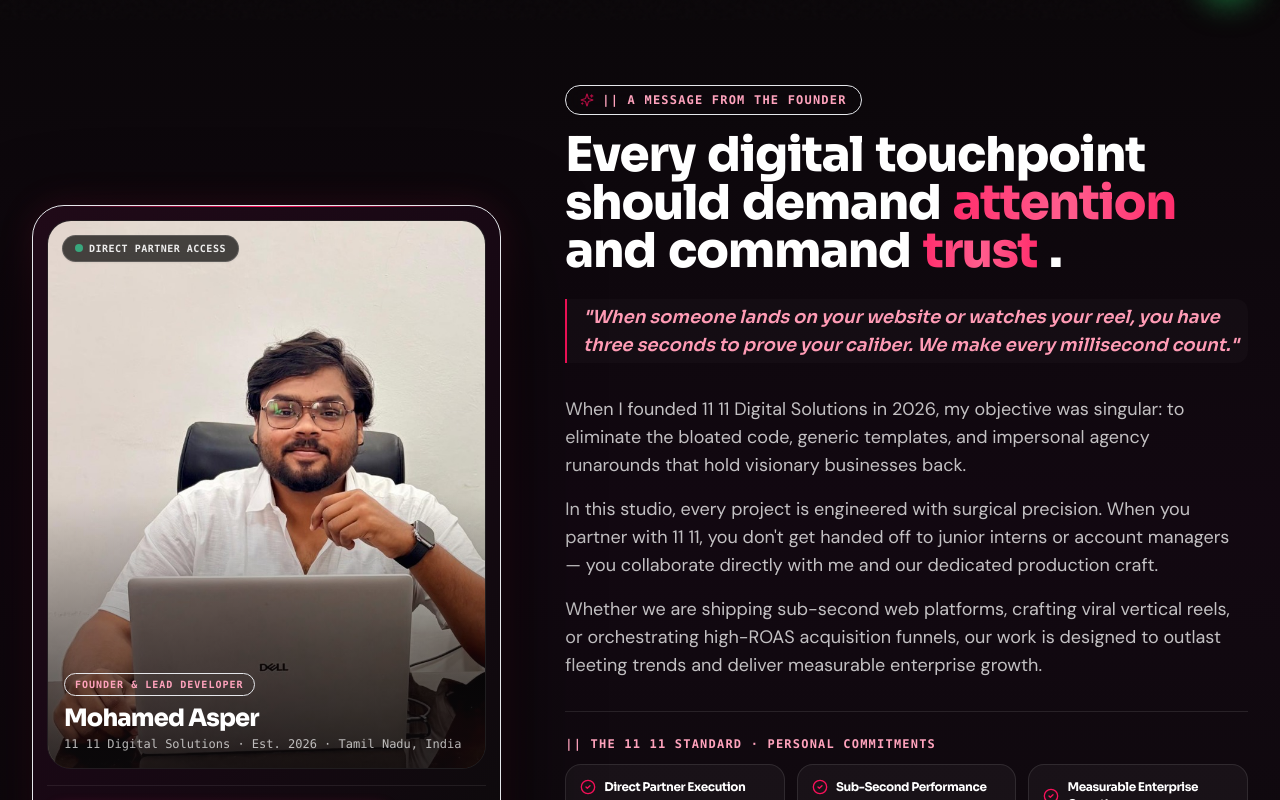
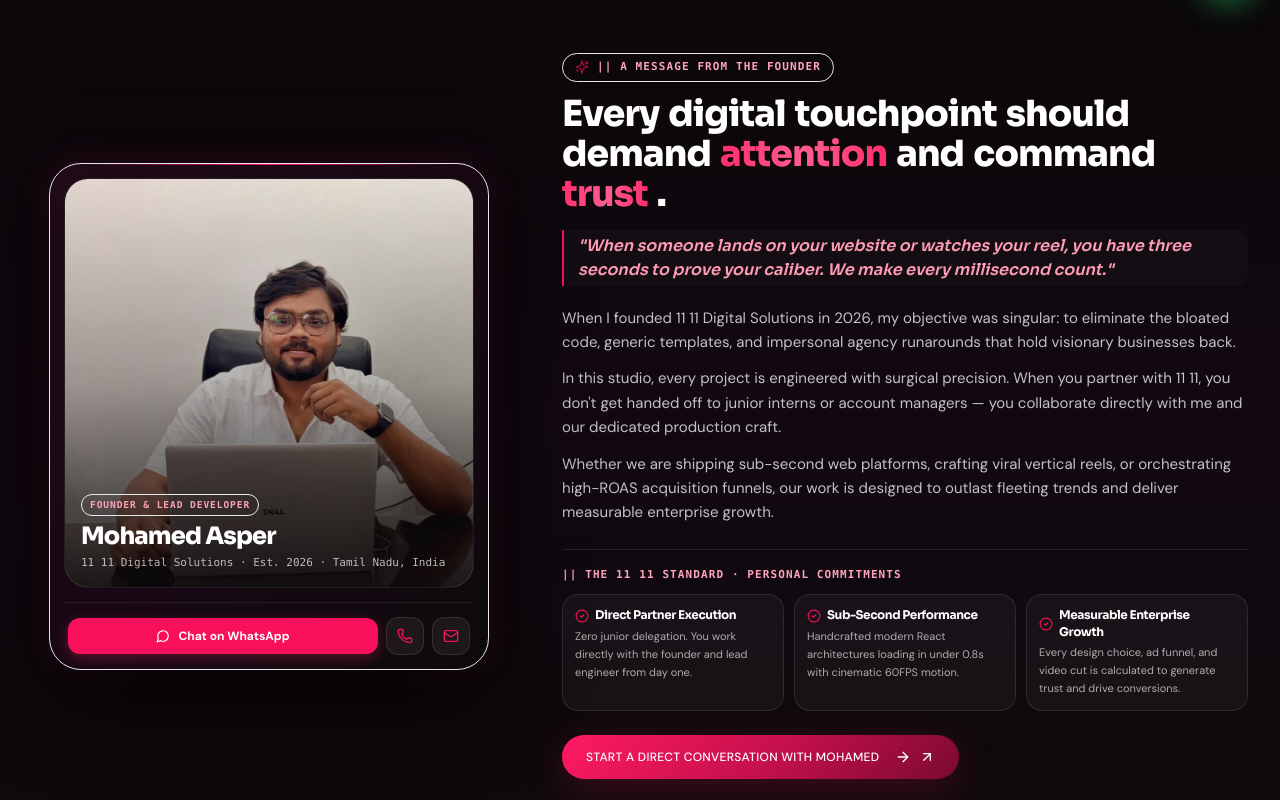
Before and after one commit to mdasper/11_11_Digital_solution, a React (Vite) app: page /about in a window 1280 px wide. Shown: the part 780-1580 px from the top of the page. Built offline with nearby package versions, Linux system fonts and the light colour scheme.

Commit message:
design(about): square 1:1 founder frame, remove direct partner badge, fix vertical spacing

```diff
--- a/src/pages/About.jsx
+++ b/src/pages/About.jsx
@@ -107,52 +107,46 @@ const About = () => {
         </section>
 
         {/* 2. A MESSAGE FROM THE FOUNDER (Executive Obsidian Stage + Founder Spotlight) */}
-        <section className="py-24 sm:py-32 px-6 sm:px-8 bg-gradient-to-b from-[#0A0709] via-[#120811] to-[#0D0A0C] text-white border-b border-white/[0.08] relative overflow-hidden">
+        <section className="py-16 sm:py-20 lg:py-24 px-6 sm:px-8 bg-gradient-to-b from-[#0A0709] via-[#120811] to-[#0D0A0C] text-white border-b border-white/[0.08] relative overflow-hidden">
           {/* Ambient Crimson Glow Lights */}
           <div className="pointer-events-none absolute -top-32 right-1/4 w-[600px] h-[350px] bg-crimson/15 blur-[160px] rounded-full" />
           <div className="pointer-events-none absolute -bottom-32 left-10 w-[450px] h-[300px] bg-crimson/10 blur-[140px] rounded-full" />
 
           <StreamReveal>
             <div className="max-w-7xl mx-auto relative z-10">
-              <div className="grid grid-cols-1 lg:grid-cols-12 gap-12 lg:gap-16 items-center">
+              <div className="grid grid-cols-1 lg:grid-cols-12 gap-8 lg:gap-14 items-center">
 
-                {/* Left Column: Founder Portrait & Direct Contacts */}
-                <div className="lg:col-span-5">
-                  <div className="relative rounded-[32px] p-3 sm:p-3.5 bg-gradient-to-br from-[#200A18] via-[#180814] to-[#0D0A0C] border border-white/12 shadow-[0_30px_90px_rgba(0,0,0,0.9),0_0_35px_rgba(255,45,108,0.15)] group overflow-hidden">
+                {/* Left Column: Founder Square Portrait & Direct Contacts */}
+                <div className="lg:col-span-5 flex flex-col items-center">
+                  <div className="w-full max-w-[440px] relative rounded-[32px] p-3 sm:p-3.5 bg-gradient-to-br from-[#200A18] via-[#180814] to-[#0D0A0C] border border-white/12 shadow-[0_30px_90px_rgba(0,0,0,0.9),0_0_35px_rgba(255,45,108,0.15)] group overflow-hidden">
                     {/* Top ambient glow line */}
                     <div className="pointer-events-none absolute top-0 left-8 right-8 h-[1.5px] bg-gradient-to-r from-transparent via-crimson to-transparent" />
 
-                    {/* Founder Photo */}
-                    <div className="relative rounded-[24px] overflow-hidden aspect-[4/5] bg-black/60 border border-white/10 group-hover:border-crimson/30 transition-colors duration-500">
+                    {/* Square Image Frame (Equal Height & Width) */}
+                    <div className="relative rounded-[24px] overflow-hidden aspect-square bg-black/60 border border-white/10 group-hover:border-crimson/30 transition-colors duration-500">
                       <img
                         src={founderImg}
                         alt={ABOUT_DATA.founder.name}
-                        className="w-full h-full object-cover object-center group-hover:scale-[1.03] transition-transform duration-700 ease-out"
+                        className="w-full h-full object-cover object-[center_18%] group-hover:scale-[1.03] transition-transform duration-700 ease-out"
                       />
-                      <div className="absolute inset-0 bg-gradient-to-t from-[#0D0A0C] via-transparent to-transparent opacity-80" />
-
-                      {/* Top Pill: Direct Execution Badge */}
-                      <div className="absolute top-3.5 left-3.5 px-3 py-1 rounded-full bg-black/70 backdrop-blur-md border border-white/15 text-[10px] font-mono font-bold uppercase tracking-wider text-white/90 flex items-center gap-1.5 shadow-sm">
-                        <span className="w-2 h-2 rounded-full bg-emerald-400 animate-pulse" />
-                        <span>Direct Partner Access</span>
-                      </div>
+                      <div className="absolute inset-0 bg-gradient-to-t from-[#0D0A0C]/90 via-[#0D0A0C]/30 to-transparent" />
 
                       {/* Bottom Info Overlay */}
-                      <div className="absolute bottom-4 left-4 right-4">
-                        <div className="inline-block px-2.5 py-0.5 rounded-md bg-crimson/25 border border-crimson/40 text-[10px] font-mono font-bold uppercase tracking-widest text-[#FFA3BD] mb-1.5">
+                      <div className="absolute bottom-3.5 left-4 right-4">
+                        <div className="inline-block px-2 py-0.5 rounded-md bg-crimson/25 border border-crimson/40 text-[9.5px] font-mono font-bold uppercase tracking-widest text-[#FFA3BD] mb-1">
                           {ABOUT_DATA.founder.badge}
                         </div>
-                        <h3 className="text-2xl font-display font-extrabold text-white">
+                        <h3 className="text-xl sm:text-2xl font-display font-extrabold text-white leading-tight">
                           {ABOUT_DATA.founder.name}
                         </h3>
-                        <p className="text-xs font-mono text-white/70 mt-0.5">
+                        <p className="text-[11px] font-mono text-white/70 mt-0.5">
                           11 11 Digital Solutions · Est. {ABOUT_DATA.founder.established} · {ABOUT_DATA.founder.location}
                         </p>
                       </div>
                     </div>
 
                     {/* Direct Contact Action Row */}
-                    <div className="mt-4 pt-4 border-t border-white/[0.08] flex items-center justify-between gap-2 px-1">
+                    <div className="mt-3.5 pt-3.5 border-t border-white/[0.08] flex items-center justify-between gap-2 px-1">
                       <a
                         href={`https://wa.me/${CONTACT_INFO.phoneRaw}?text=Hi%20Mohamed%20Asper,%20I'd%20like%20to%20discuss%20a%20project%20with%2011%2011%20Digital%20Solutions`}
                         target="_blank"
@@ -182,45 +176,45 @@ const About = () => {
 
                 {/* Right Column: Founder's Vision, Note & Commitments */}
                 <div className="lg:col-span-7 flex flex-col justify-center">
-                  <div className="inline-flex items-center gap-2 px-3.5 py-1.5 rounded-full bg-crimson/20 border border-crimson/35 shadow-sm backdrop-blur-md mb-4 self-start">
+                  <div className="inline-flex items-center gap-2 px-3 py-1 rounded-full bg-crimson/20 border border-crimson/35 shadow-sm backdrop-blur-md mb-3 self-start">
                     <Sparkles className="w-3.5 h-3.5 text-crimson animate-pulse" />
-                    <span className="font-mono text-xs font-bold text-[#FFA3BD] tracking-widest uppercase">
+                    <span className="font-mono text-[11px] font-bold text-[#FFA3BD] tracking-widest uppercase">
                       || A Message From The Founder
                     </span>
                   </div>
 
                   <WordStream
                     as="h2"
-                    className="text-3xl sm:text-4xl md:text-5xl font-display font-extrabold tracking-tight mb-6 text-white leading-tight"
+                    className="text-2xl sm:text-3xl lg:text-4xl font-display font-extrabold tracking-tight mb-4 text-white leading-tight"
                   >
                     Every digital touchpoint should demand <span className="text-transparent bg-clip-text bg-gradient-to-r from-[#FF2D6C] via-[#FF5E8E] to-[#FF2D6C]">attention</span> and command <span className="text-transparent bg-clip-text bg-gradient-to-r from-[#FF2D6C] via-[#FF5E8E] to-[#FF2D6C]">trust</span>.
                   </WordStream>
 
                   {/* Founder's Pull Quote */}
-                  <blockquote className="text-base sm:text-lg font-display italic text-[#FF9BB5] border-l-2 border-crimson pl-4 py-1 mb-8 leading-relaxed bg-white/[0.02] rounded-r-xl">
+                  <blockquote className="text-sm sm:text-base font-display italic text-[#FF9BB5] border-l-2 border-crimson pl-3.5 py-1 mb-5 leading-relaxed bg-white/[0.02] rounded-r-xl">
                     "{ABOUT_DATA.founder.quote}"
                   </blockquote>
 
                   {/* Letter Body */}
-                  <div className="space-y-4 text-base sm:text-lg text-white/75 leading-relaxed font-normal mb-8">
+                  <div className="space-y-3 text-sm sm:text-[15px] text-white/75 leading-relaxed font-normal mb-6">
                     {ABOUT_DATA.founder.letter.map((paragraph, idx) => (
                       <p key={idx}>{paragraph}</p>
                     ))}
                   </div>
 
                   {/* 3 Core Founder Commitments */}
-                  <div className="space-y-3 pt-6 border-t border-white/10 mb-8">
-                    <span className="text-xs font-mono uppercase tracking-widest text-[#FFA3BD] block mb-2 font-bold">
+                  <div className="space-y-2.5 pt-4 border-t border-white/10 mb-6">
+                    <span className="text-[11px] font-mono uppercase tracking-widest text-[#FFA3BD] block mb-2 font-bold">
                       || The 11 11 Standard · Personal Commitments
                     </span>
-                    <div className="grid grid-cols-1 sm:grid-cols-3 gap-3">
+                    <div className="grid grid-cols-1 sm:grid-cols-3 gap-2.5">
                       {ABOUT_DATA.founder.commitments.map((item, idx) => (
                         <div
                           key={idx}
-                          className="p-3.5 rounded-2xl bg-white/[0.04] border border-white/10 hover:border-crimson/30 transition-all"
+                          className="p-3 rounded-2xl bg-white/[0.04] border border-white/10 hover:border-crimson/30 transition-all"
                         >
-                          <div className="flex items-center gap-2 mb-1.5">
-                            <CheckCircle2 className="w-4 h-4 text-crimson shrink-0" />
+                          <div className="flex items-center gap-1.5 mb-1">
+                            <CheckCircle2 className="w-3.5 h-3.5 text-crimson shrink-0" />
                             <h4 className="text-xs font-bold text-white leading-snug">{item.title}</h4>
                           </div>
                           <p className="text-[11px] text-white/65 leading-relaxed">{item.desc}</p>
@@ -231,7 +225,7 @@ const About = () => {
 
                   {/* CTA row */}
                   <div className="flex flex-wrap items-center gap-4">
-                    <Button to="/contact" variant="primary" size="lg" className="shadow-crimson-glow font-bold">
+                    <Button to="/contact" variant="primary" size="md" className="shadow-crimson-glow font-bold text-xs uppercase tracking-wider">
                       <span>Start a Direct Conversation with Mohamed</span>
                       <ArrowRight className="w-4 h-4 ml-2" />
                     </Button>
```
